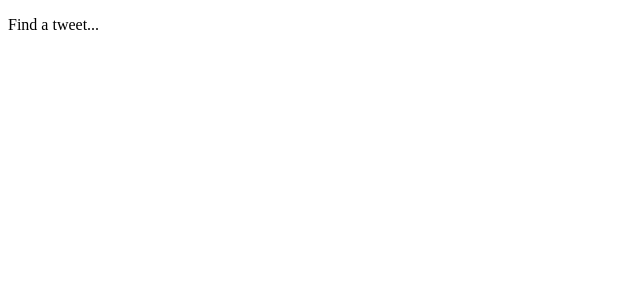
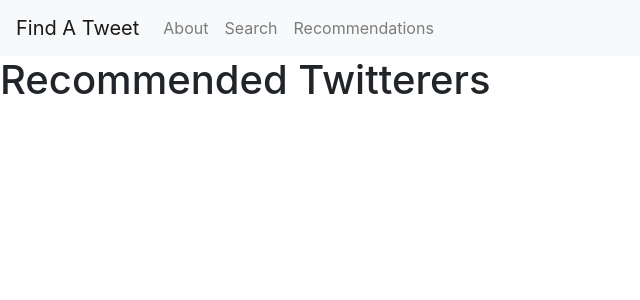
Before and after one commit to MikeMcGrain/tweet_find, a React (Create React App) app: page /recommended in a window 1280 px wide. Shown: the top 300 px of the page, without its empty margins (0-640 px from the left). Built offline with nearby package versions, Linux system fonts and the light colour scheme.

Commit message:
React, Router, and Bootstrap

```diff
--- a/package.json
+++ b/package.json
@@ -6,8 +6,11 @@
     "@testing-library/jest-dom": "^4.2.4",
     "@testing-library/react": "^9.5.0",
     "@testing-library/user-event": "^7.2.1",
+    "bootstrap": "^4.4.1",
     "react": "^16.13.1",
+    "react-bootstrap": "^1.0.0",
     "react-dom": "^16.13.1",
+    "react-router-dom": "^5.1.2",
     "react-scripts": "3.4.1"
   },
   "scripts": {
--- a/src/App.js
+++ b/src/App.js
@@ -1,10 +1,23 @@
 import React from "react"
+import { BrowserRouter, Switch, Route } from "react-router-dom"
+import "bootstrap/dist/css/bootstrap.min.css"
+import Navigate from "./Navigate"
+import Home from "./Home"
+import Search from "./Search"
+import Recommended from "./Recommended"
 
 function App() {
   return (
-    <div>
-      <p>Find a tweet...</p>
-    </div>
+    <>
+      <Navigate />
+      <BrowserRouter>
+        <Switch>
+          <Route path="/" exact component={Home} />
+          <Route path="/search" exact component={Search} />
+          <Route path="/recommended" exact component={Recommended} />
+        </Switch>
+      </BrowserRouter>
+    </>
   )
 }
 
--- /dev/null
+++ b/src/Home.js
@@ -0,0 +1,9 @@
+import React from "react"
+
+export default function Home() {
+  return (
+    <div>
+      <h1>Splash Page</h1>
+    </div>
+  )
+}
--- /dev/null
+++ b/src/Navigate.js
@@ -0,0 +1,18 @@
+import React from "react"
+import { Navbar, Nav } from "react-bootstrap/"
+
+export default function Navigate() {
+  return (
+    <Navbar bg="light" expand="lg">
+      <Navbar.Brand href="#home">Find A Tweet</Navbar.Brand>
+      <Navbar.Toggle aria-controls="basic-navbar-nav" />
+      <Navbar.Collapse id="basic-navbar-nav">
+        <Nav className="mr-auto">
+          <Nav.Link href="/">About</Nav.Link>
+          <Nav.Link href="/search">Search</Nav.Link>
+          <Nav.Link href="/recommended">Recommendations</Nav.Link>
+        </Nav>
+      </Navbar.Collapse>
+    </Navbar>
+  )
+}
--- /dev/null
+++ b/src/Recommended.js
@@ -0,0 +1,9 @@
+import React from "react"
+
+export default function Recommended() {
+  return (
+    <div>
+      <h1>Recommended Twitterers</h1>
+    </div>
+  )
+}
--- /dev/null
+++ b/src/Search.js
@@ -0,0 +1,9 @@
+import React from "react"
+
+export default function Search() {
+  return (
+    <div>
+      <h1>Search Page</h1>
+    </div>
+  )
+}
```
Also changed, not shown: 1 other file (tests, documents, lock files or other folders).
